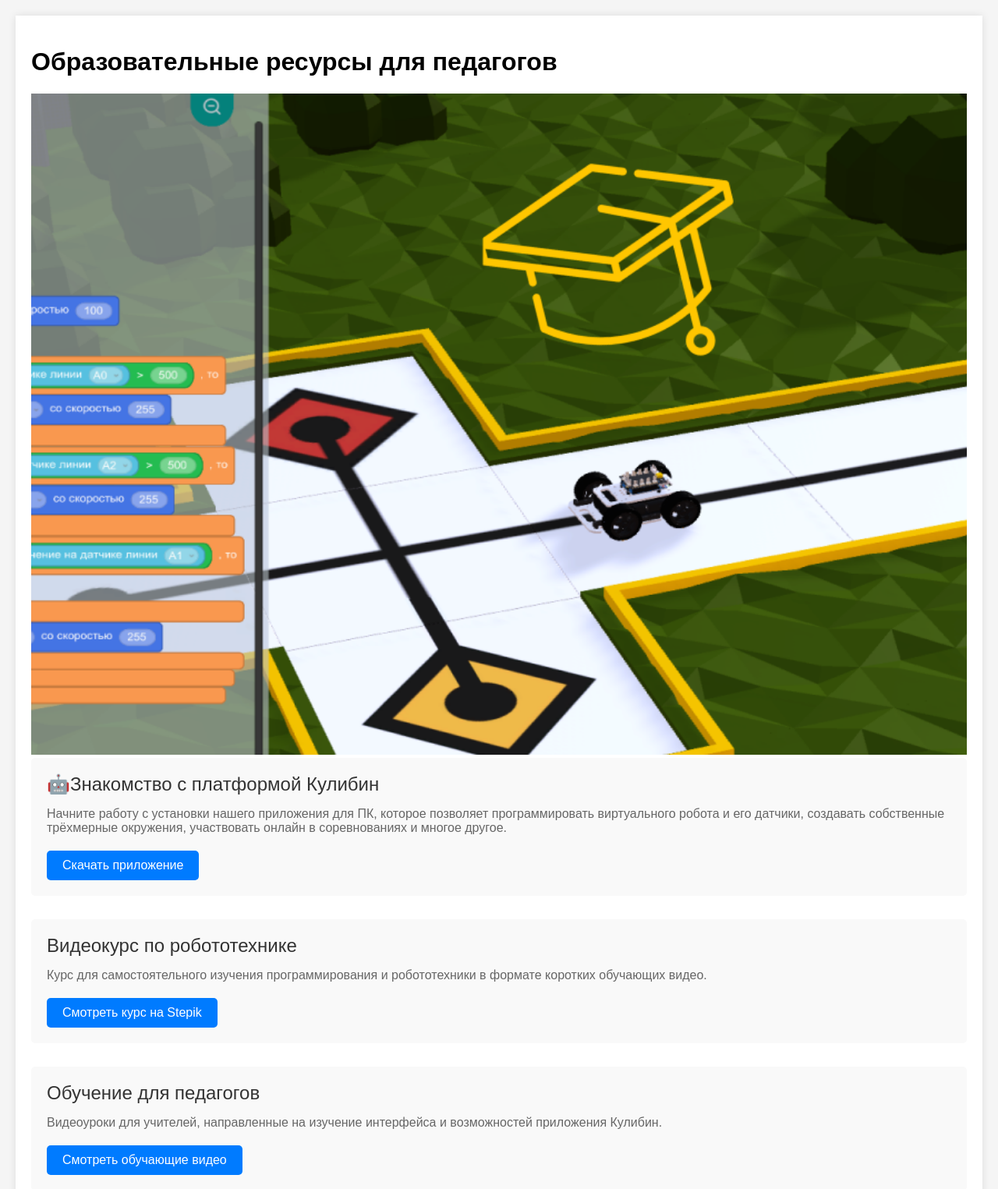
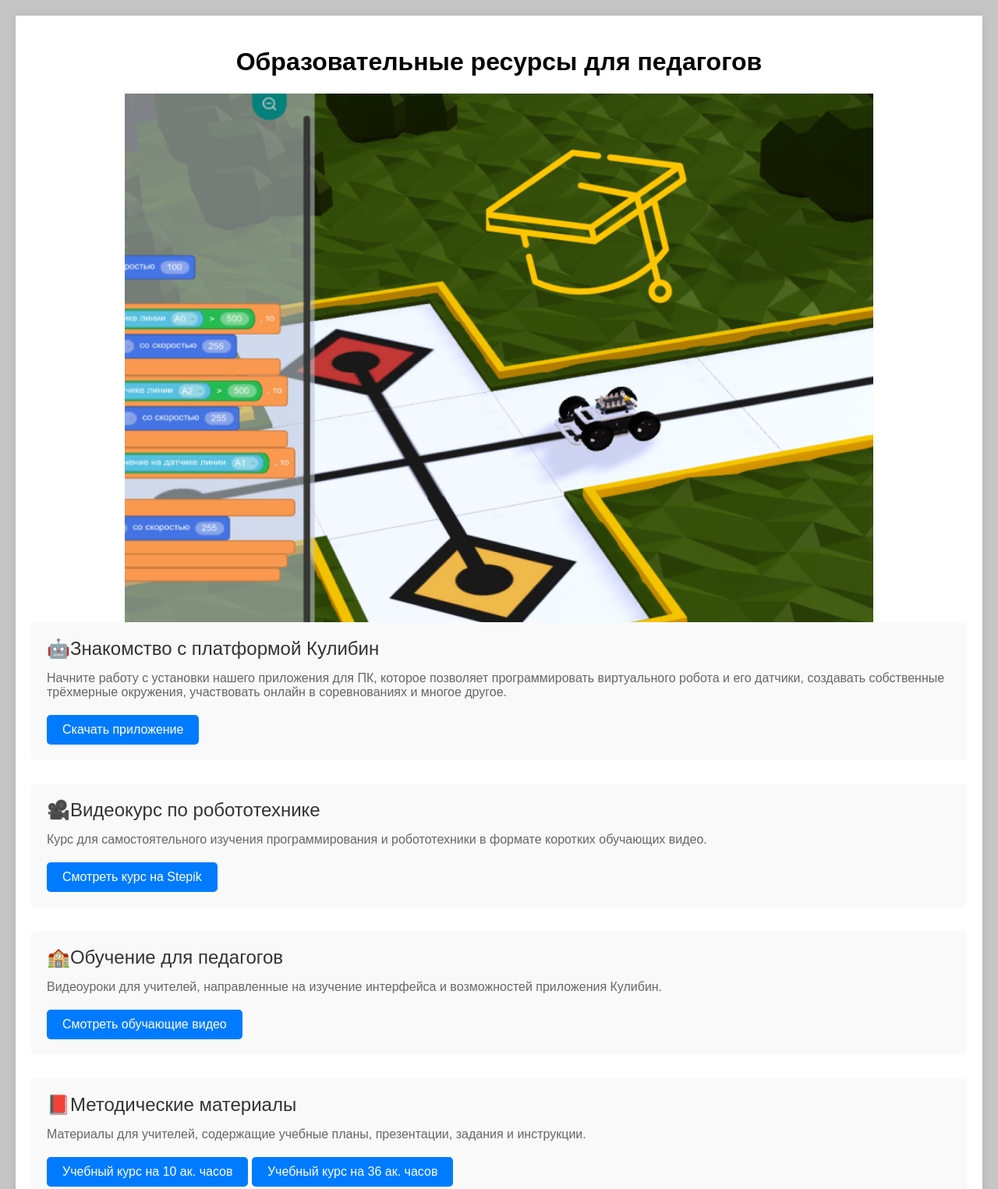
Before and after one commit to Dobral/kulibin, a plain HTML site: page index.html in a window 1280 px wide. Shown: the top 1525 px of the page at 78% size. Drawn offline with Linux system fonts and the light colour scheme.

Commit message:
Add files via upload

```diff
--- a/index.html
+++ b/index.html
@@ -9,14 +9,14 @@
             font-family: Arial, sans-serif;
             margin: 0;
             padding: 20px;
-            background-color: #f5f5f5;
+            background-color: #c5c5c5;
         }
         .container {
             max-width: 1200px;
             margin: 0 auto;
             background: white;
             padding: 20px;
-            box-shadow: 0 0 10px rgba(0,0,0,0.1);
+            box-shadow: 0 0 10px rgba(0, 0, 0, 0.1);
         }
         .course-block {
             margin-bottom: 30px;
@@ -49,9 +49,15 @@
             background: #0056b3;
         }
 
-        img{
-            width: 100%;
-        }
+   img {
+  width: 80%;
+  display: block;
+  margin: 0 auto;
+    }
+      h1 {
+    text-align: center;
+    }
+
     </style>
 </head>
 <body>
@@ -70,7 +76,7 @@
 
 
         <div class="course-block">
-            <div class="course-title">Видеокурс по робототехнике</div>
+            <div class="course-title">🎥Видеокурс по робототехнике</div>
             <div class="course-description">
                 Курс для самостоятельного изучения программирования и робототехники в формате коротких обучающих видео.
             </div>
@@ -78,7 +84,7 @@
         </div>
 
         <div class="course-block">
-            <div class="course-title">Обучение для педагогов</div>
+            <div class="course-title">🏫Обучение для педагогов</div>
             <div class="course-description">
                 Видеоуроки для учителей, направленные на изучение интерфейса и возможностей приложения Кулибин.
             </div>
@@ -86,7 +92,7 @@
         </div>
 
         <div class="course-block">
-            <div class="course-title">Методические материалы</div>
+            <div class="course-title">📕Методические материалы</div>
             <div class="course-description">
                 Материалы для учителей, содержащие учебные планы, презентации, задания и инструкции.
             </div>
```
